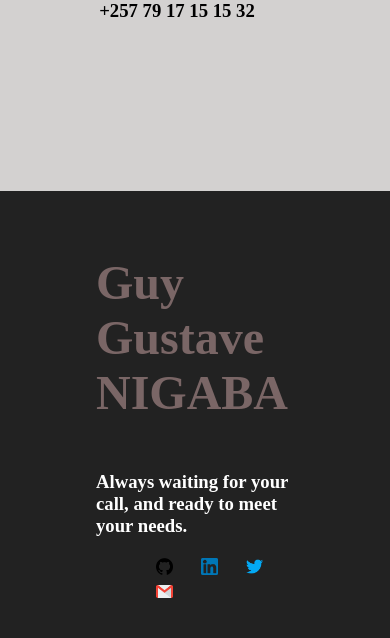
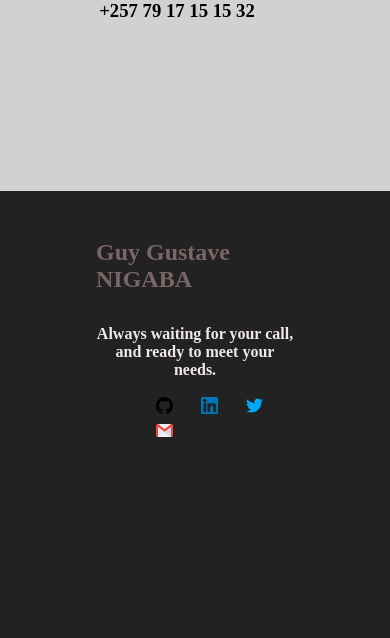
Before and after one commit to Guy-Gustave/portefeuille, a PHP site: page / in a window 390 px wide; the page is wider, and only the part inside the window is pictured. Shown: the part 2838-3476 px from the top of that part. After the commit the page ends 3275 px from the top of that part, so only its background shows below. Run offline with PHP 8.4, Linux system fonts and the light colour scheme.

Commit message:
change some styling errors

```diff
--- a/assets/css/style.css
+++ b/assets/css/style.css
@@ -725,6 +725,11 @@ footer a img {
     display: none;
   }
 
+  footer h1 {
+    font-size: 2rem;
+    color: #9e8f8f;
+  }
+
   footer a img {
     margin: 2px;
   }
@@ -890,4 +895,15 @@ footer a img {
     line-height: 2rem;
     letter-spacing: 2px;
   }
+
+  footer h1 {
+    font-size: 1.5rem;
+    color: #7a6666;
+  }
+
+  footer h3 {
+    font-size: 1rem;
+    color: #f0e8e8;
+    text-align: center;
+  }
 }
```
